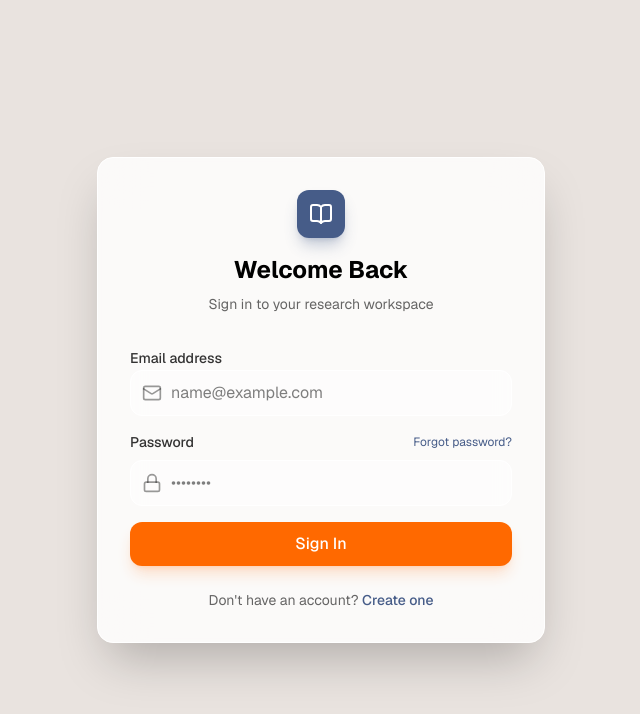
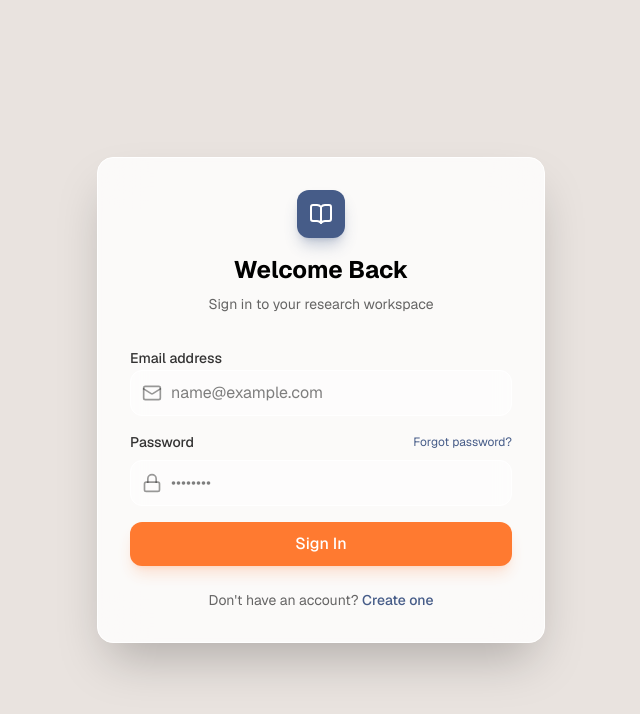
Before and after one commit to Rayr07/phd, a Next.js app: page /login in a window 1280 px wide. Shown: the top 714 px of the page, without its empty margins (319-959 px from the left). Built offline with nearby package versions, Linux system fonts and the light colour scheme.

Commit message:
UI Changes

```diff
--- a/src/app/login/page.tsx
+++ b/src/app/login/page.tsx
@@ -94,8 +94,8 @@ export default function LoginPage() {
               disabled={loading}
               className={`w-full font-medium py-2.5 rounded-xl transition-all shadow-lg flex items-center justify-center disabled:opacity-70 ${
                 theme === 'dark'
-                  ? 'bg-teal-500 hover:bg-teal-600 text-white shadow-teal-500/20'
-                  : 'bg-orange-500 hover:bg-orange-600 text-white shadow-orange-500/20'
+                  ? 'bg-[#5f9598] hover:bg-[#4a7a7c] text-white shadow-[#5f9598]/20'
+                  : 'bg-[#ff7a30] hover:bg-[#e66526] text-white shadow-[#ff7a30]/20'
               }`}
             >
               {loading ? <Loader2 className="w-5 h-5 animate-spin" /> : 'Sign In'}
--- a/src/app/signup/page.tsx
+++ b/src/app/signup/page.tsx
@@ -142,8 +142,8 @@ export default function SignupPage() {
               disabled={loading}
               className={`w-full font-medium py-2.5 rounded-xl transition-all shadow-lg flex items-center justify-center disabled:opacity-70 mt-4 ${
                 theme === 'dark'
-                  ? 'bg-teal-500 hover:bg-teal-600 text-white shadow-teal-500/20'
-                  : 'bg-orange-500 hover:bg-orange-600 text-white shadow-orange-500/20'
+                  ? 'bg-[#5f9598] hover:bg-[#4a7a7c] text-white shadow-[#5f9598]/20'
+                  : 'bg-[#ff7a30] hover:bg-[#e66526] text-white shadow-[#ff7a30]/20'
               }`}
             >
               {loading ? <Loader2 className="w-5 h-5 animate-spin" /> : 'Create Account'}
```
